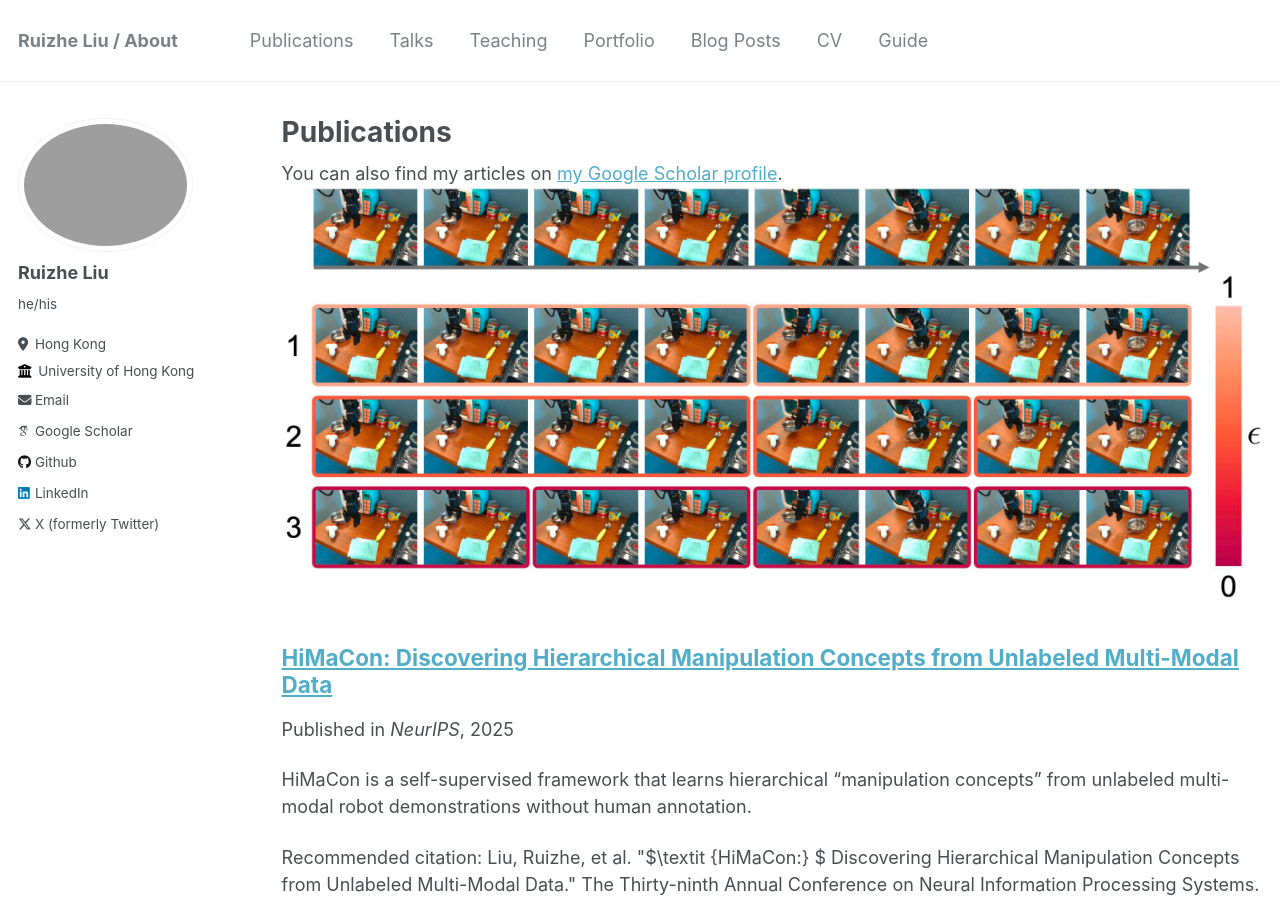
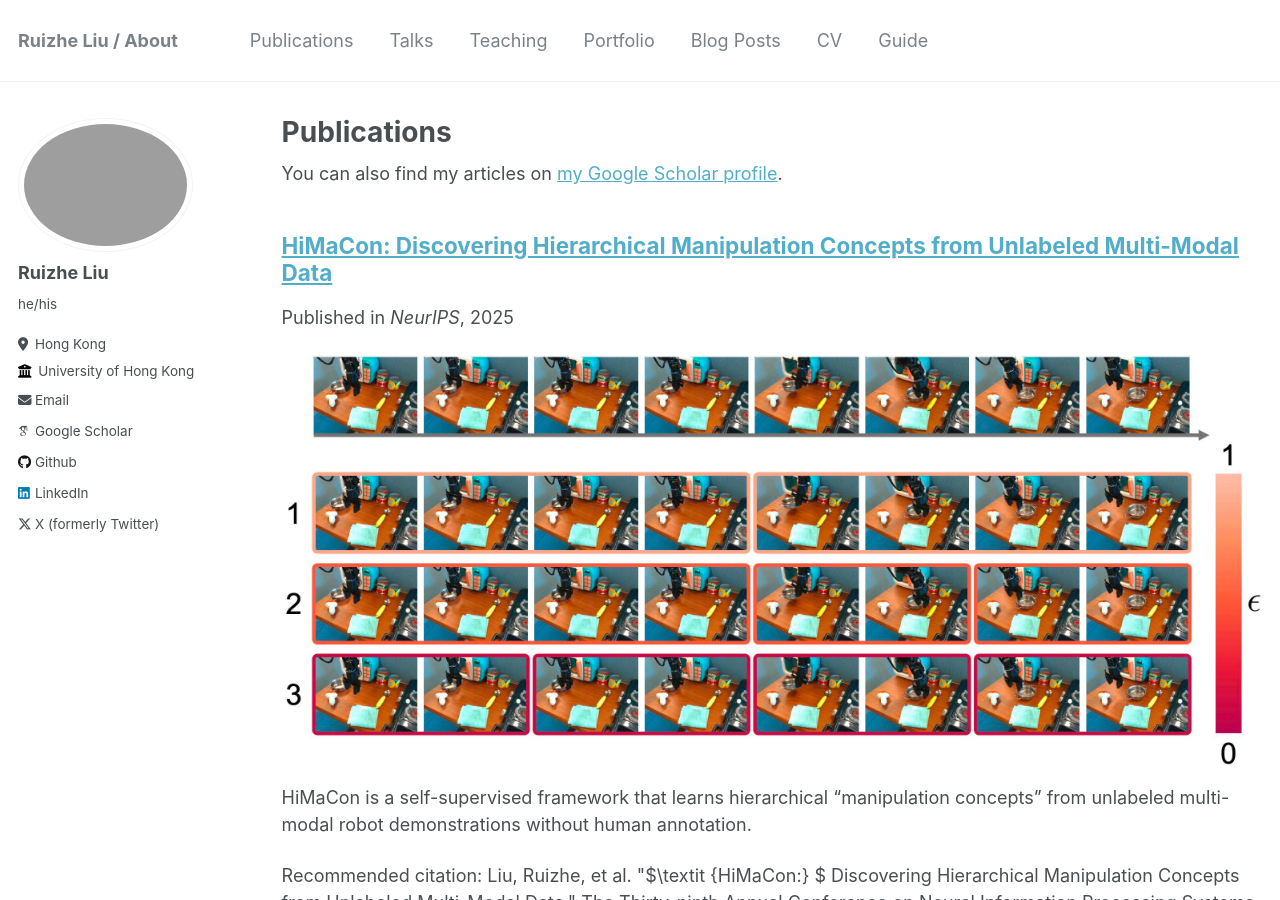
Before and after one commit to zrllrz/zrllrz.github.io, a Jekyll site: the page built from _pages/publications.md, in a window 1280 px wide and 900 px high. Built offline with Jekyll 4.4.1, drawn with Linux system fonts in a browser that asks for light colours; some web fonts are replaced.

Commit message:
publication teasers

```diff
--- a/_includes/archive-single.html
+++ b/_includes/archive-single.html
@@ -26,14 +26,6 @@
       </div>
     {% endif %}
 
-    {% if post.teaser %}
-      <div class="archive__item-teaser">
-        <img src="{{ post.teaser | prepend: '/images/' | prepend: base_path }}"
-             alt="{{ post.title }}"
-             itemprop="image">
-      </div>
-    {% endif %}
-
     <h2 class="archive__item-title" itemprop="headline">
       {% if post.link %}
         <a href="{{ post.link }}">{{ title }}</a> <a href="{{ base_path }}{{ post.url }}" rel="permalink"><i class="fa fa-link" aria-hidden="true" title="permalink"></i><span class="sr-only">Permalink</span></a>
@@ -54,6 +46,14 @@
          <p class="page__date"><strong><i class="fa fa-fw fa-calendar" aria-hidden="true"></i> {{ site.data.ui-text[site.locale].date_label | default: "Published:" }}</strong> <time datetime="{{ post.date | default: "1900-01-01" | date_to_xmlschema }}">{{ post.date | default: "1900-01-01" | date: "%B %d, %Y" }}</time></p>
         {% endif %}
 
+    {% if post.teaser %}
+      <div class="archive__item-teaser">
+        <img src="{{ post.teaser | prepend: '/images/' | prepend: base_path }}"
+             alt="{{ post.title }}"
+             itemprop="image">
+      </div>
+    {% endif %}
+
     {% if post.excerpt and site.read_more != 'enabled' %}
     <p class="archive__item-excerpt" itemprop="description">{{ post.excerpt | markdownify }}</p>
     {% elsif post.excerpt and site.read_more == 'enabled' %}
```
